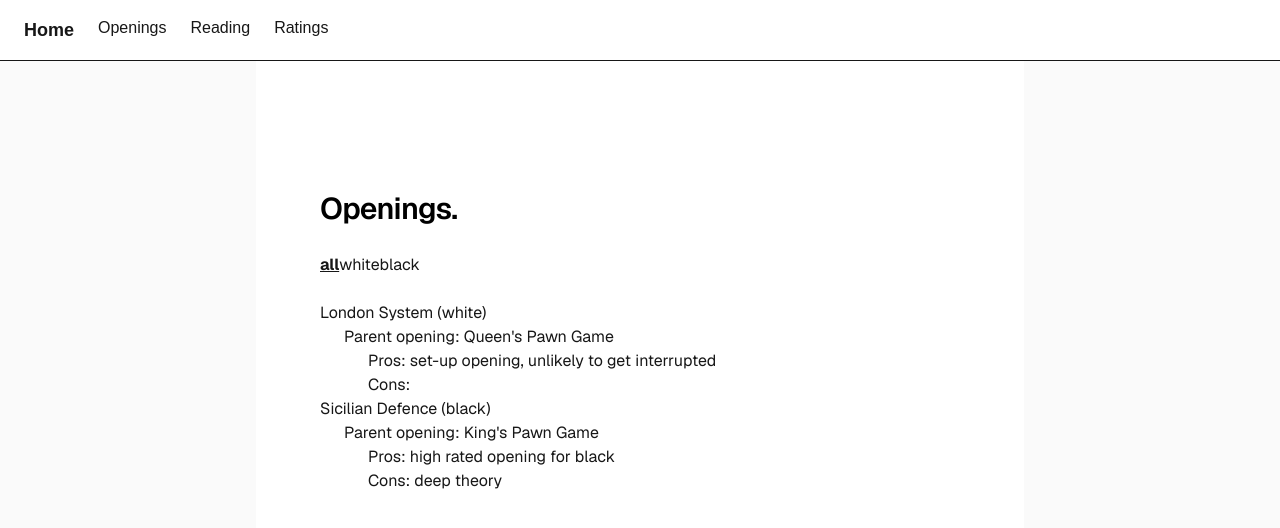
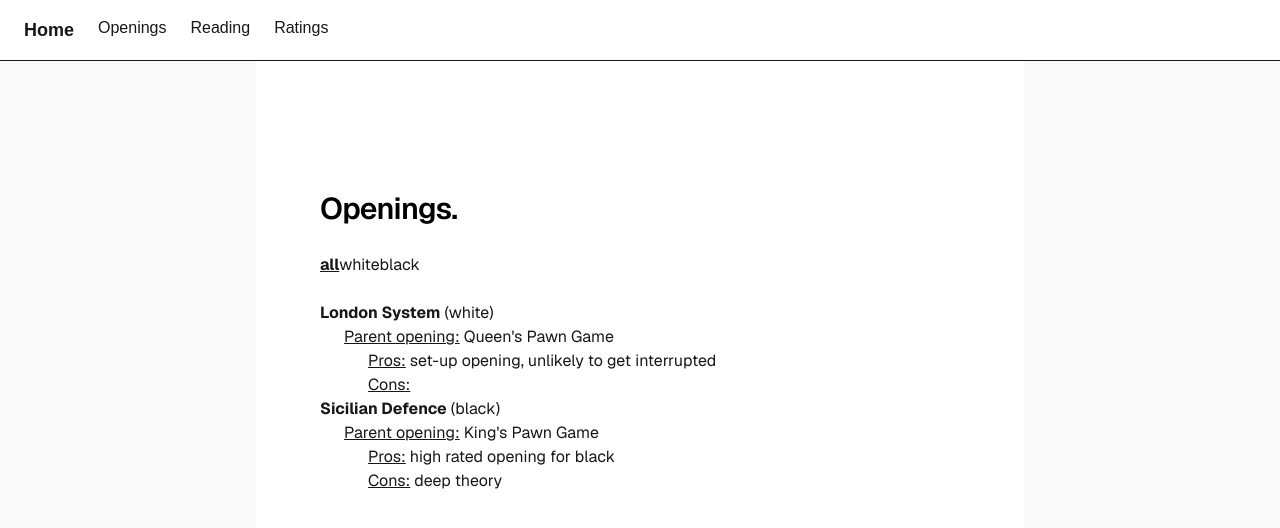
Before and after one commit to janarthduraisingham/chess, a Next.js app: page /openings in a window 1280 px wide. Shown: the top 528 px of the page. Built offline with nearby package versions, Linux system fonts and the light colour scheme.

Commit message:
format openings page

```diff
--- a/app/openings/page.tsx
+++ b/app/openings/page.tsx
@@ -34,20 +34,20 @@ export default function Openings() {
               ))
             }
           </div>
-          <ul>
+          <ol>
             {filtered.map(o => (
               <li key={o.id}>
-                {o.name} ({o.colour})
+                <span className='font-bold'>{o.name}</span> ({o.colour})
                 <ul className='ml-6'>
-                  <li>Parent opening: {o.parent}</li>
+                  <li><span className='underline'>Parent opening:</span> {o.parent}</li>
                   <ul className='ml-6'>
-                    Pros: {o.notes.pros} <br />
-                    Cons: {o.notes.cons}
+                    <span className='underline'>Pros:</span> {o.notes.pros} <br />
+                    <span className='underline'>Cons:</span> {o.notes.cons}
                   </ul>
                 </ul>
               </li>
             ))}
-          </ul>
+          </ol>
         </div>
       </main>
     </div>
```
